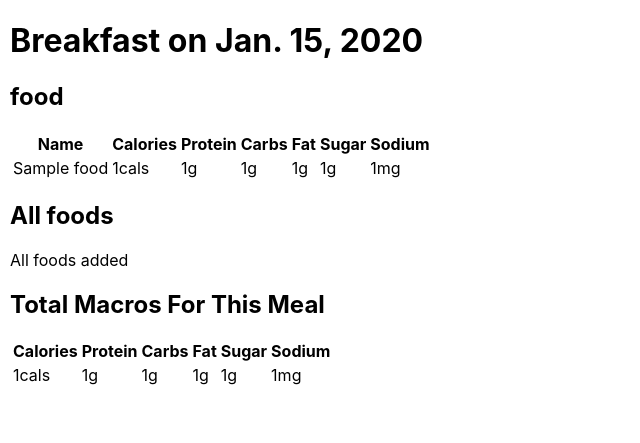
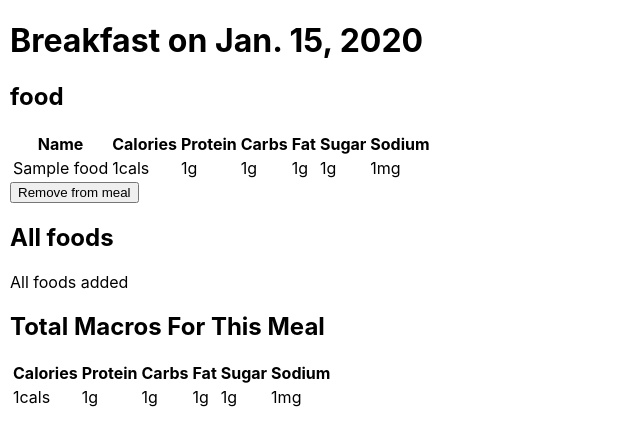
Before and after one commit to JImmyJImmy0/thehustle, a Django app: page /meal/1/ in a window 1280 px wide. Shown: the part 82-525 px from the top of the page, without its empty margins (0-640 px from the left). Run offline with Django 3.2, Linux system fonts and the light colour scheme; a user stored in the database is signed in; tables that the repository leaves empty hold one stand-in row (values such as "Sample post").

Commit message:
functionality for removing foods from a meal

```diff
--- a/main_app/templates/meals/meal_details.html
+++ b/main_app/templates/meals/meal_details.html
@@ -42,6 +42,12 @@
                             </tr>
                         </tbody>
                     </table>
+                </div>
+                <div class='remove-food'>
+                    <form action="{% url 'disassoc_food' meal.id food.id %}" method='post'>
+                        {% csrf_token %}
+                        <button type='submit'>Remove from meal</button>
+                    </form>
                 </div>
             {% endfor %}
         {% else %}
--- a/main_app/urls.py
+++ b/main_app/urls.py
@@ -17,5 +17,6 @@ urlpatterns = [
     path('profile/update/', views.updateprofile, name='updateprofile'),
     path('meal/create', views.MealCreate.as_view(), name='meal_create'),
     path('meal/<int:meal_id>/', views.meal_details, name='meal_details'),
-    path('meal/<int:meal_id>/assoc_food/<int:food_id>', views.assoc_food, name='assoc_food')
+    path('meal/<int:meal_id>/assoc_food/<int:food_id>', views.assoc_food, name='assoc_food'),
+    path('meal/<int:meal_id>/disassoc_food/<int:food_id>', views.disassoc_food, name='disassoc_food')
 ]
--- a/main_app/views.py
+++ b/main_app/views.py
@@ -100,6 +100,13 @@ def assoc_food(request,  meal_id, food_id):
     Meal.objects.get(id=meal_id).foods.add(food_id)
     return redirect('meal_details', meal_id=meal_id)
 
+
+@login_required
+def disassoc_food(request, meal_id, food_id):
+    Meal.objects.get(id=meal_id).foods.remove(food_id)
+    return redirect('meal_details', meal_id=meal_id)
+
+
 def signup(request):
     error_message = ''
     if request.method == 'POST':
```
